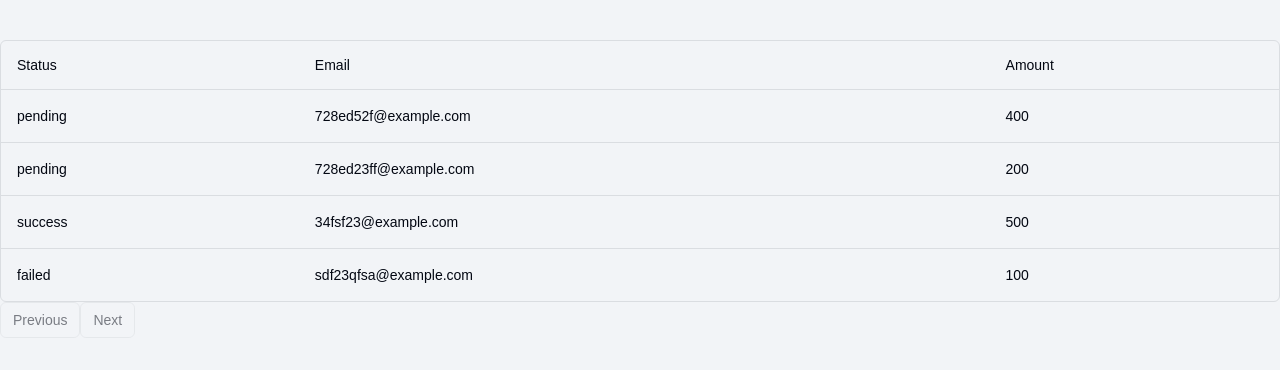
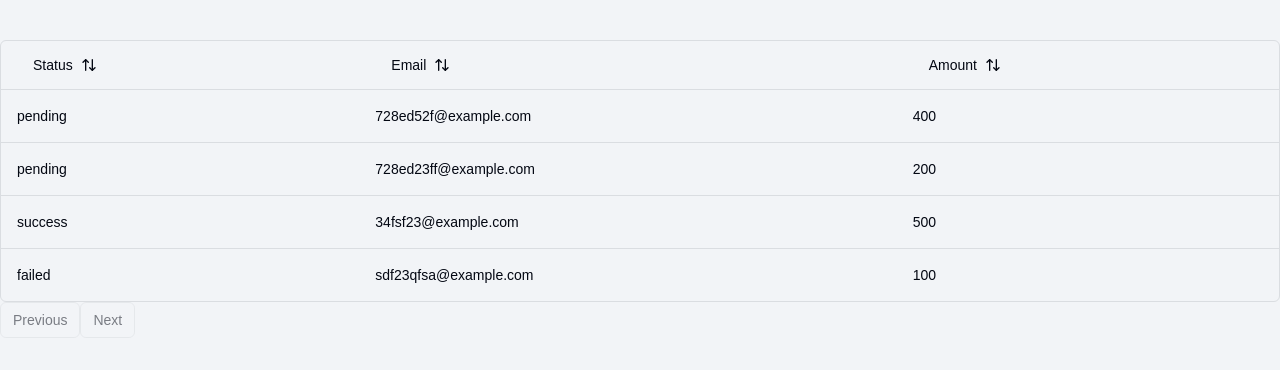
Before and after one commit to yuyeon116/chadcn-test, a Next.js app: page /notice in a window 1280 px wide. Shown: the top 370 px of the page. Built offline with nearby package versions, Linux system fonts and the light colour scheme.

Commit message:
feat: columns에 정렬 등 옵션 추가

```diff
--- a/src/shared/ui/Columns.tsx
+++ b/src/shared/ui/Columns.tsx
@@ -1,6 +1,8 @@
 "use client";
 
+import { Button } from "@/components/ui/button";
 import { ColumnDef } from "@tanstack/react-table";
+import { ArrowUpDown } from "lucide-react";
 
 // This type is used to define the shape of our data.
 // You can use a Zod schema here if you want.
@@ -14,14 +16,44 @@ export type Payment = {
 export const columns: ColumnDef<Payment>[] = [
   {
     accessorKey: "status",
-    header: "Status",
+    header: ({ column }) => {
+      return (
+        <Button
+          variant="ghost"
+          onClick={() => column.toggleSorting(column.getIsSorted() === "asc")}
+        >
+          Status
+          <ArrowUpDown className="ml-2 h-4 w-4" />
+        </Button>
+      );
+    },
   },
   {
     accessorKey: "email",
-    header: "Email",
+    header: ({ column }) => {
+      return (
+        <Button
+          variant="ghost"
+          onClick={() => column.toggleSorting(column.getIsSorted() === "asc")}
+        >
+          Email
+          <ArrowUpDown className="ml-2 h-4 w-4" />
+        </Button>
+      );
+    },
   },
   {
     accessorKey: "amount",
-    header: "Amount",
+    header: ({ column }) => {
+      return (
+        <Button
+          variant="ghost"
+          onClick={() => column.toggleSorting(column.getIsSorted() === "asc")}
+        >
+          Amount
+          <ArrowUpDown className="ml-2 h-4 w-4" />
+        </Button>
+      );
+    },
   },
 ];
--- a/src/shared/ui/DataTable.tsx
+++ b/src/shared/ui/DataTable.tsx
@@ -3,8 +3,10 @@
 import {
   ColumnDef,
   flexRender,
+  SortingState,
   getCoreRowModel,
   getPaginationRowModel,
+  getSortedRowModel,
   useReactTable,
 } from "@tanstack/react-table";
 
@@ -17,6 +19,7 @@ import {
   TableRow,
 } from "@/components/ui/table";
 import { Button } from "@/components/ui/button";
+import { useState } from "react";
 
 interface DataTableProps<TData, TValue> {
   columns: ColumnDef<TData, TValue>[];
@@ -27,11 +30,18 @@ export function DataTable<TData, TValue>({
   columns,
   data,
 }: DataTableProps<TData, TValue>) {
+  const [sorting, setSorting] = useState<SortingState>([]);
+
   const table = useReactTable({
     data,
     columns,
     getCoreRowModel: getCoreRowModel(),
     getPaginationRowModel: getPaginationRowModel(),
+    onSortingChange: setSorting,
+    getSortedRowModel: getSortedRowModel(),
+    state: {
+      sorting,
+    },
   });
 
   return (
```
